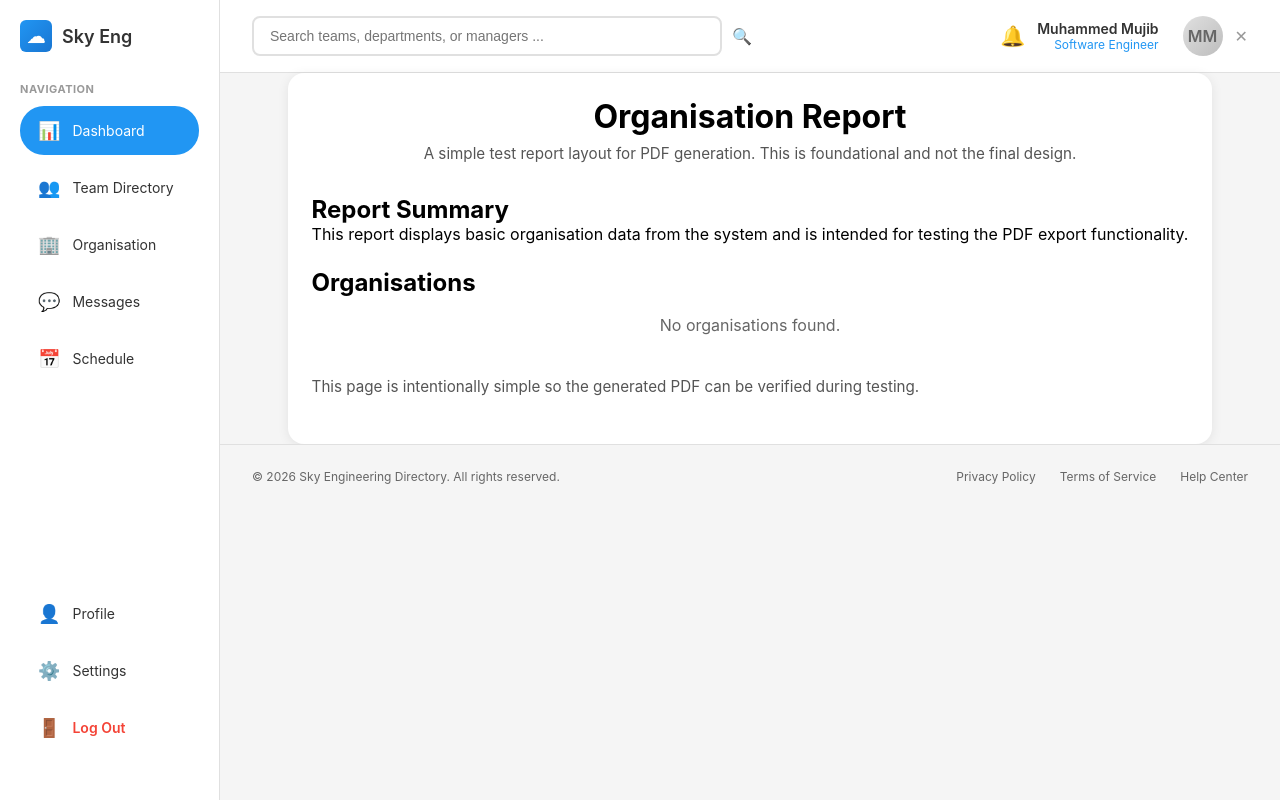
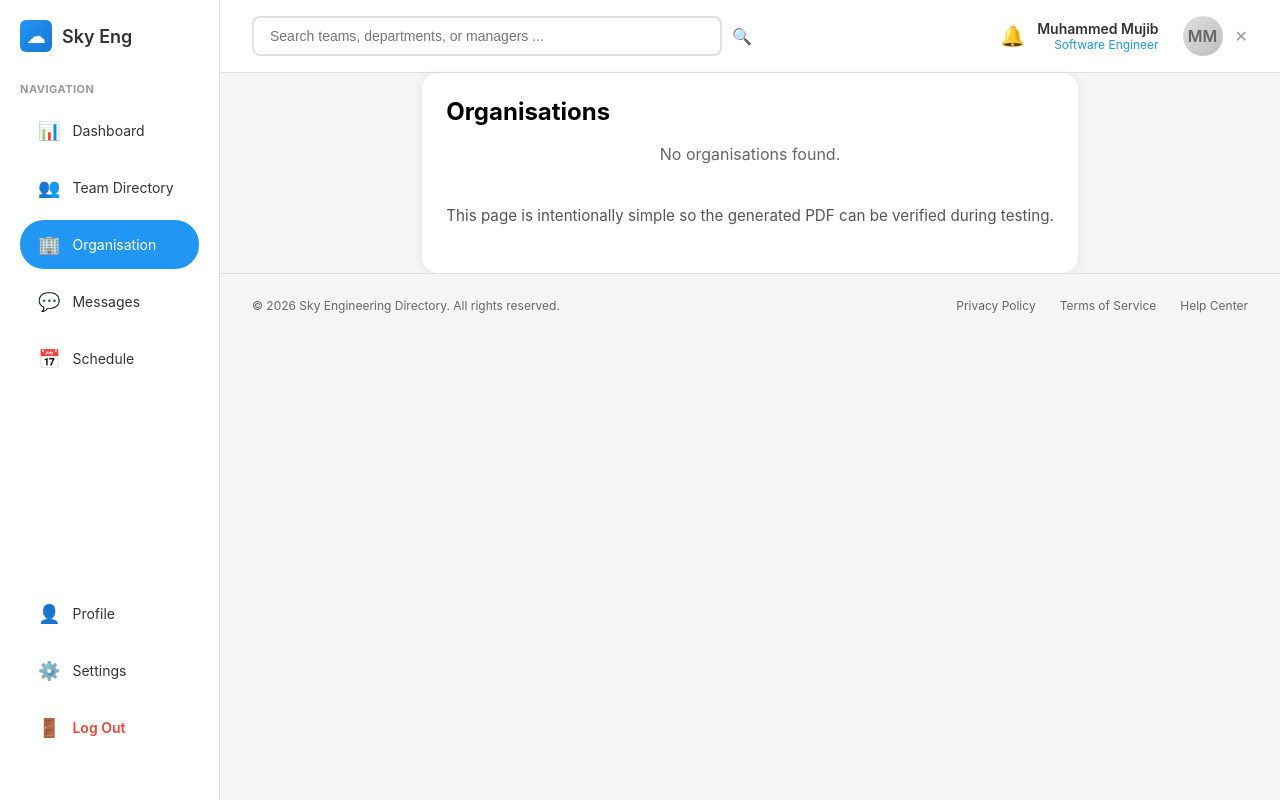
Before and after one commit to shawsuraj/sky-portal, a Django app: template templates/organisation/org_report.html in a window 1280 px wide. Run offline with Django 5.2, Linux system fonts and the light colour scheme; the template is opened without the code that fills it, so the values that code supplies are empty.

Commit message:
Updated org_report.html
Moved the nav-item active tag from Dashboard to Organisation.

```diff
--- a/templates/organisation/org_report.html
+++ b/templates/organisation/org_report.html
@@ -510,7 +510,7 @@
 
         <div class="nav-section">
             <div class="nav-title">Navigation</div>
-            <div class="nav-item active">
+            <div class="nav-item">
                 <span class="nav-icon">📊</span>
                 <span>Dashboard</span>
             </div>
@@ -518,7 +518,7 @@
                 <span class="nav-icon">👥</span>
                 <span>Team Directory</span>
             </div>
-            <div class="nav-item">
+            <div class="nav-item active">
                 <span class="nav-icon">🏢</span>
                 <span>Organisation</span>
             </div>
@@ -570,16 +570,6 @@
 
         <!-- Content -->
         <div class="container">
-            <header>
-                <h1>Organisation Report</h1>
-                <p class="meta">A simple test report layout for PDF generation. This is foundational and not the final design.</p>
-            </header>
-
-            <div class="section">
-                <h2>Report Summary</h2>
-                <p>This report displays basic organisation data from the system and is intended for testing the PDF export functionality.</p>
-            </div>
-
             <div class="section">
                 <h2>Organisations</h2>
                 {% if organisation %}
```
